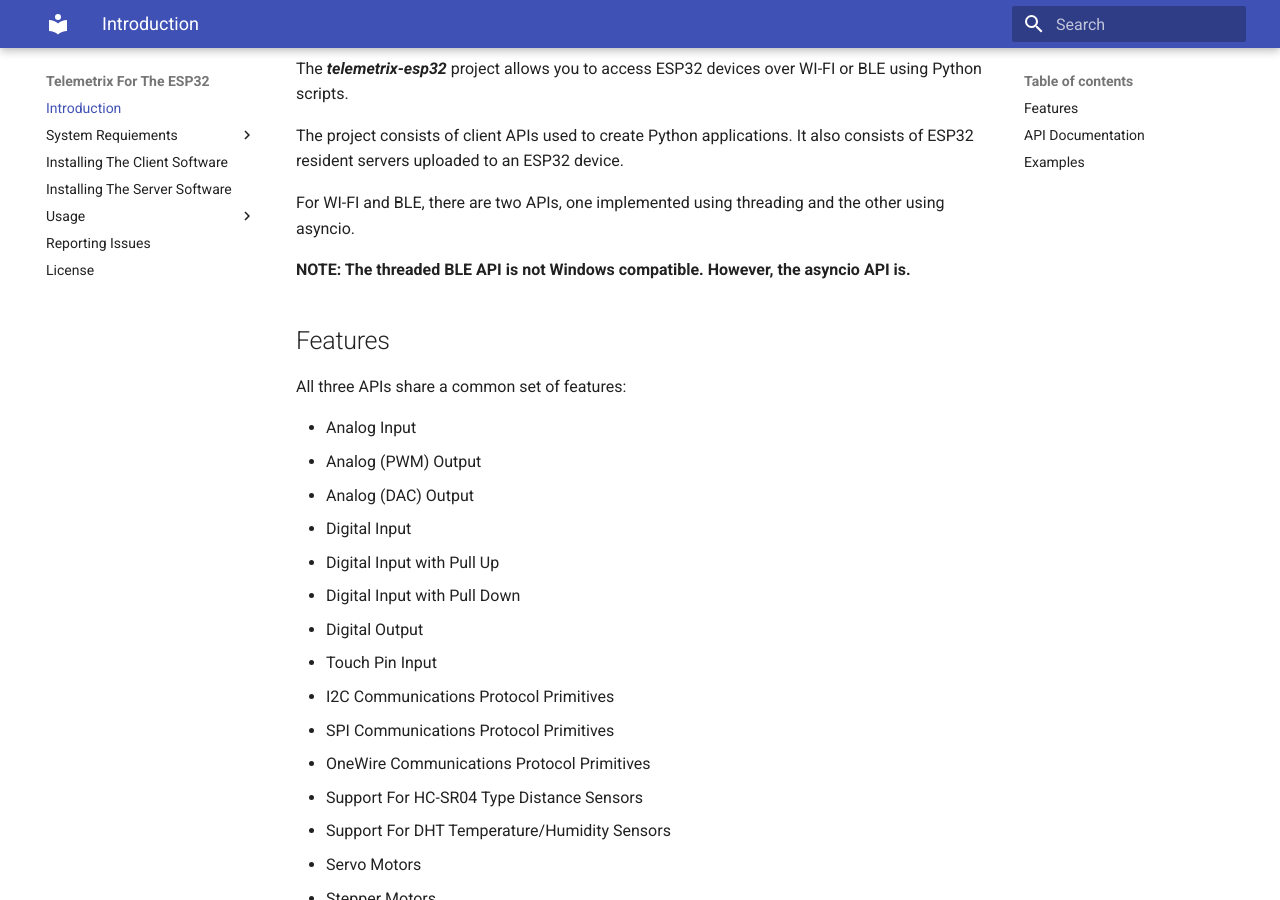
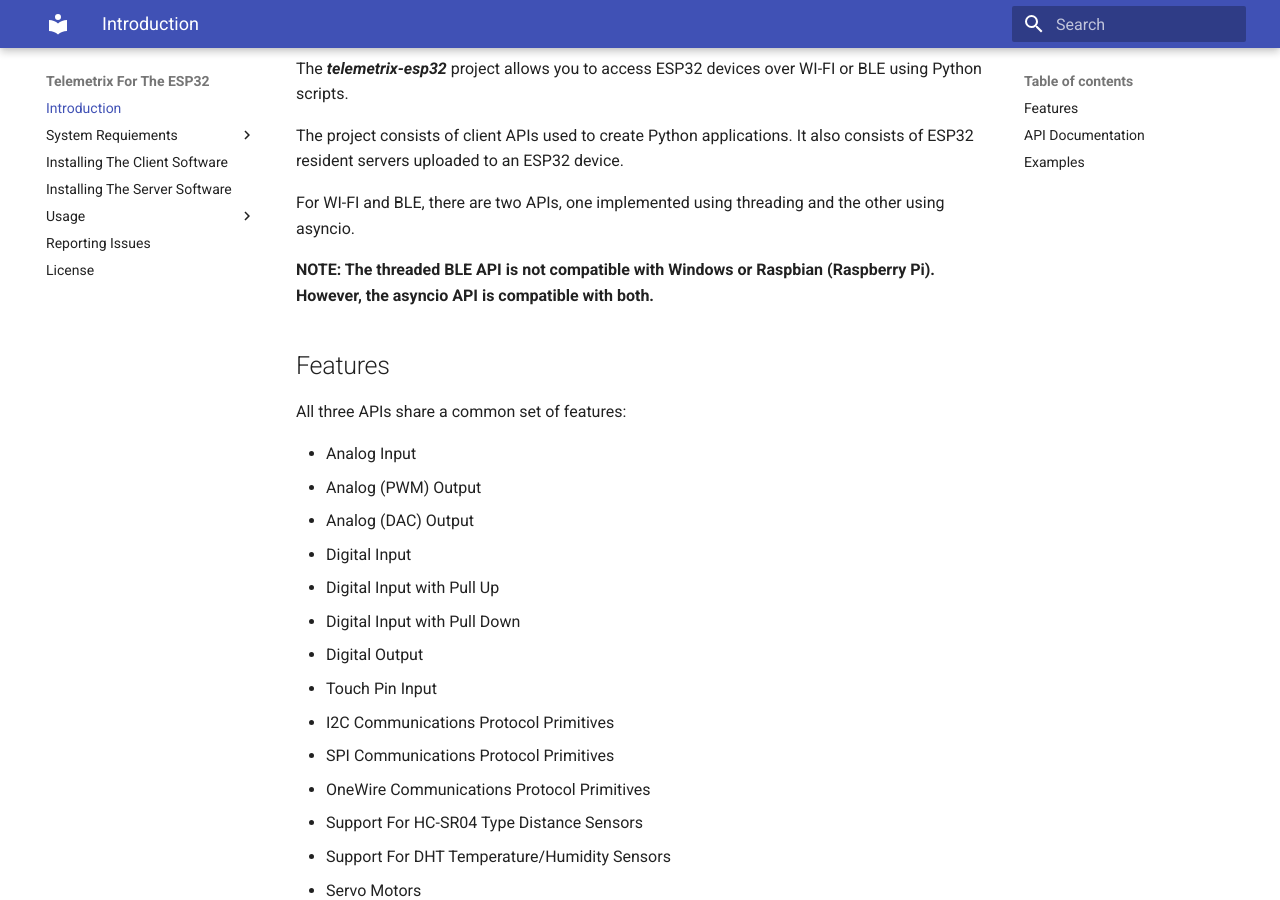
Before and after one commit to MrYsLab/telemetrix-esp32, an MkDocs documentation site: the page built from docs/index.md, in a window 1280 px wide and 900 px high, scrolled down 628 px. Built offline with MkDocs 1.6.1 and Material for MkDocs 9.7.7, drawn with Linux system fonts in a browser that asks for light colours; some of the changed text lies outside the part shown.

Commit message:
ble changes

```diff
--- a/docs/index.md
+++ b/docs/index.md
@@ -19,7 +19,8 @@ device.
 For WI-FI and BLE, there are two APIs, one implemented using threading and the other
 using asyncio.
 
-**NOTE: The threaded BLE API is not Windows compatible. However, the asyncio API is.**
+**NOTE: The threaded BLE API is not compatible with Windows or Raspbian (Raspberry Pi).
+However, the asyncio API is compatible with both.**
 
 ## Features
 All three APIs share a common set of features:
```
Also changed, not shown: other parts of docs/index.md (+1 -1 lines).
